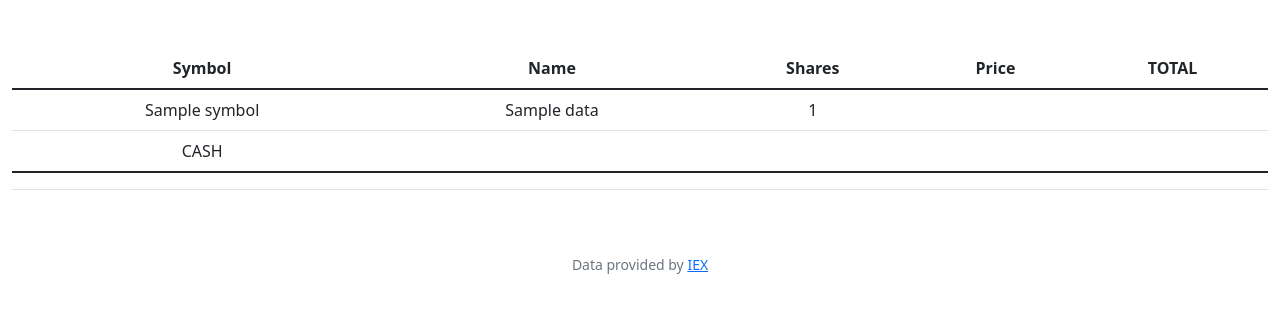
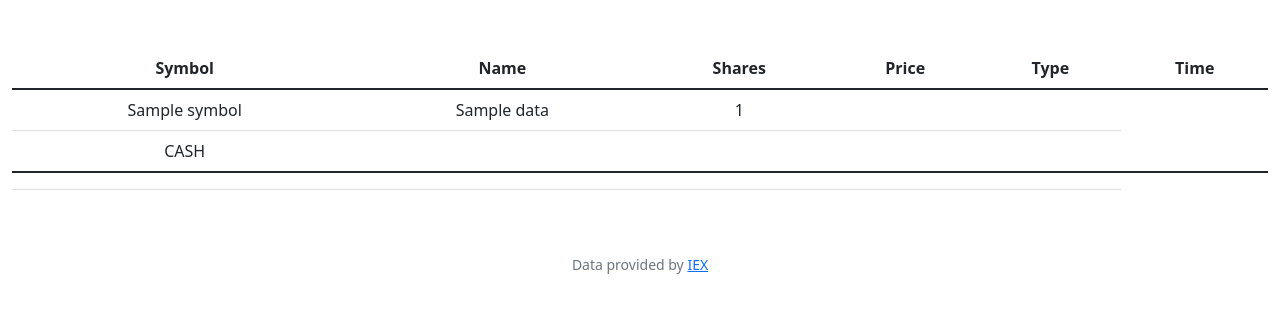
Before and after one commit to Nandinis1024/CS50-Weekly-Assignments, a Flask app: template finance/templates/history.html in a window 1280 px wide. Shown: the part 76-389 px from the top of the page. Run offline with Flask 2, Linux system fonts and the light colour scheme; the template is opened without the code that fills it: most values are stand-ins (such as "Sample title", 1, 10 or a date in 2020); some libraries are stand-ins or nearby versions.

Commit message:
Fri, Feb 17, 2023, 5:02 PM +05:30

```diff
--- a/finance/templates/history.html
+++ b/finance/templates/history.html
@@ -9,13 +9,13 @@
 <table class="table">
     <thead>
         <tr>
-            <th>Symbol</th> <th>Name</th> <th>Shares</th> <th>Price</th> <th>TOTAL</th>
+            <th>Symbol</th> <th>Name</th> <th>Shares</th> <th>Price</th> <th>Type</th> <th>Time</th>
         </tr>
     </thead>
 
     <tbody>
 
-            {% for data in profile_1 %}
+            {% for data in stocks %}
             <tr>
                 <td>
                     {{data["symbol"]}}
```
